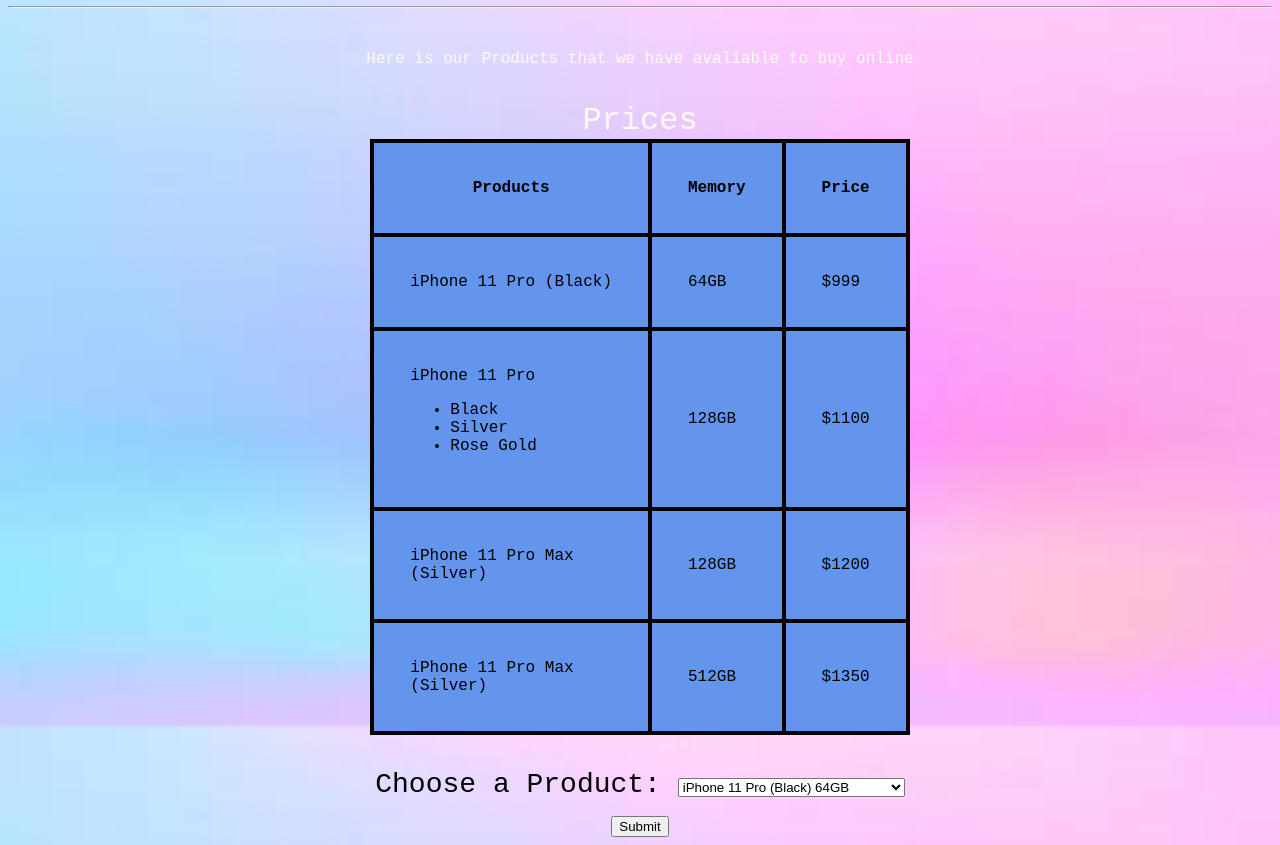
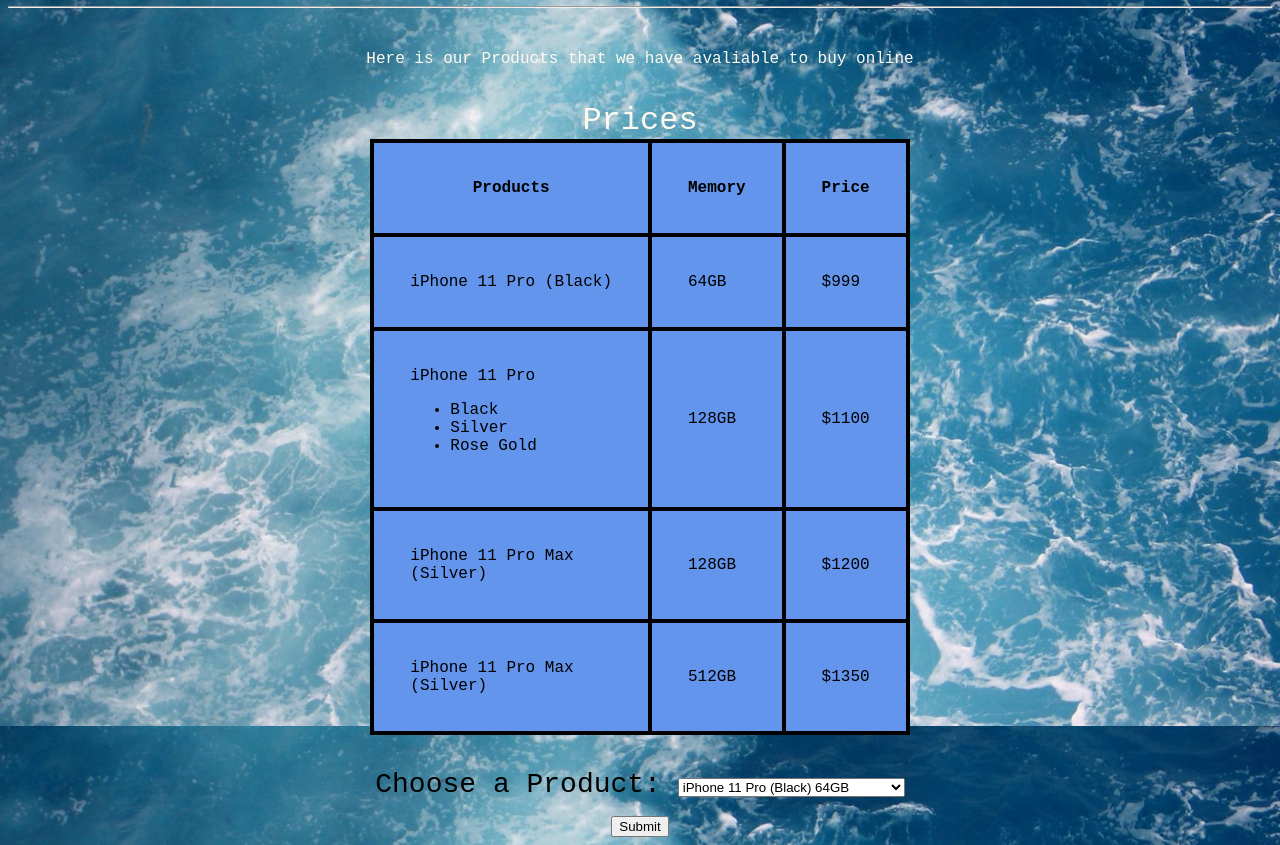
Before and after one commit to SaraAsab/CIS-201, a plain HTML site: page TheProduct.html in a window 1280 px wide. Shown: the part 74-919 px from the top of the page. Drawn offline with Linux system fonts and the light colour scheme.

Commit message:
Update TheProduct.html

```diff
--- a/TheProduct.html
+++ b/TheProduct.html
@@ -5,7 +5,7 @@
 	<link rel="stylesheet" type="text/css" href="mySheet.css">
 </head>
 
-<body style="background-image: url('pic.jpeg'); background-repeat: no-repeat; background-attachment: fixed; background-size: cover; ">
+<body style="background-image: url('Rk.jpg'); background-repeat: no-repeat; background-attachment: fixed; background-size: cover; ">
 
 	<h1 style="font-family: font-size: 300%; text-align: center; color: floralwhite; " >List of Products</h1>
 
```
